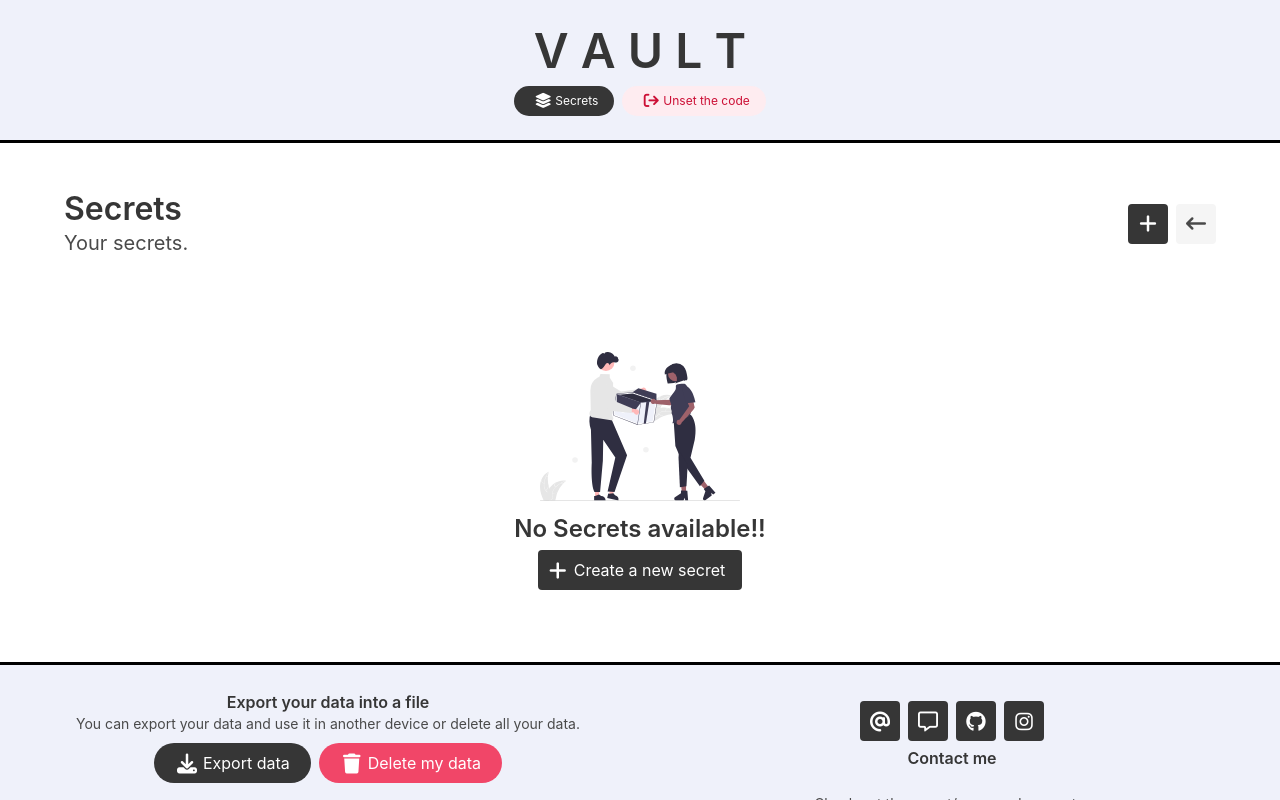
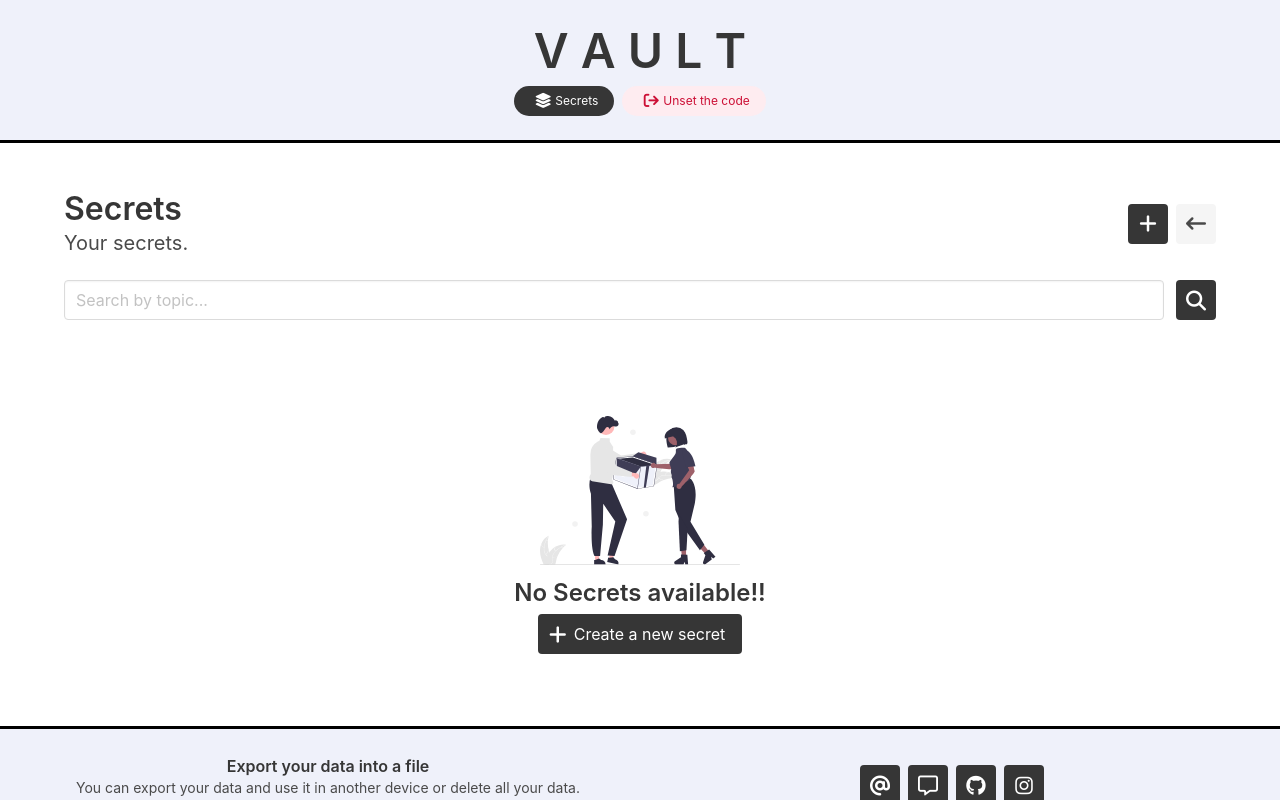
Before and after one commit to you97ssef/Vault, a Vue app: page /setup in a window 1280 px wide. Both pictures are taken after typing "Sample123" into the empty fields and a click on the button "Setup Key". Shown: the top 800 px of the page. Built offline with nearby package versions, Linux system fonts and the light colour scheme.

Commit message:
added search functionality

```diff
--- a/src/views/secret/Secrets.vue
+++ b/src/views/secret/Secrets.vue
@@ -21,6 +21,31 @@
 						<i class="fa-solid fa-lg fa-arrow-left-long"></i>
 					</span>
 				</router-link>
+			</div>
+		</div>
+
+		<div class="field is-grouped my-5">
+			<div class="control is-expanded">
+				<input
+					class="input"
+					type="text"
+					placeholder="Search by topic..."
+					v-model="searchQuery"
+				>
+			</div>
+			<div class="control">
+				<button type="button" class="button is-dark" @click="search()">
+					<div class="icon">
+						<i class="fa-solid fa-lg fa-search"></i>
+					</div>
+				</button>
+			</div>
+			<div class="control" v-if="searchQuery.length > 0">
+				<button type="button" class="button is-danger" @click="cancel()">
+					<div class="icon">
+						<i class="fa-solid fa-lg fa-xmark"></i>
+					</div>
+				</button>
 			</div>
 		</div>
 
@@ -73,7 +98,8 @@ export default defineComponent({
 		return {
 			secrets: [] as any[],
 			selectedSecrets: [] as any[],
-			selectedTags: [] as string[]
+			selectedTags: [] as string[],
+			searchQuery: "" as string
 		};
 	},
 	created() {
@@ -92,7 +118,9 @@ export default defineComponent({
 			this.setSelectedSecrets()
 		},
 		setSelectedSecrets() {
+			this.searchQuery = ""
 			this.selectedSecrets = []
+
 			if (this.selectedTags.length == 0) {
 				this.selectedSecrets = this.secrets
 			} else {
@@ -105,6 +133,24 @@ export default defineComponent({
 					}
 				}
 			}
+		},
+		search() {
+			this.selectedTags = []
+			this.selectedSecrets = []
+
+			if (this.searchQuery.length == 0) {
+				this.selectedSecrets = this.secrets
+			} else {
+				for (const s of this.secrets) {
+					if (s.topic.includes(this.searchQuery)) {
+						this.selectedSecrets.push(s);
+					}
+				}
+			}
+		},
+		cancel() {
+			this.searchQuery = ""
+			this.search()
 		}
 	},
 	components: { Secret }
```
